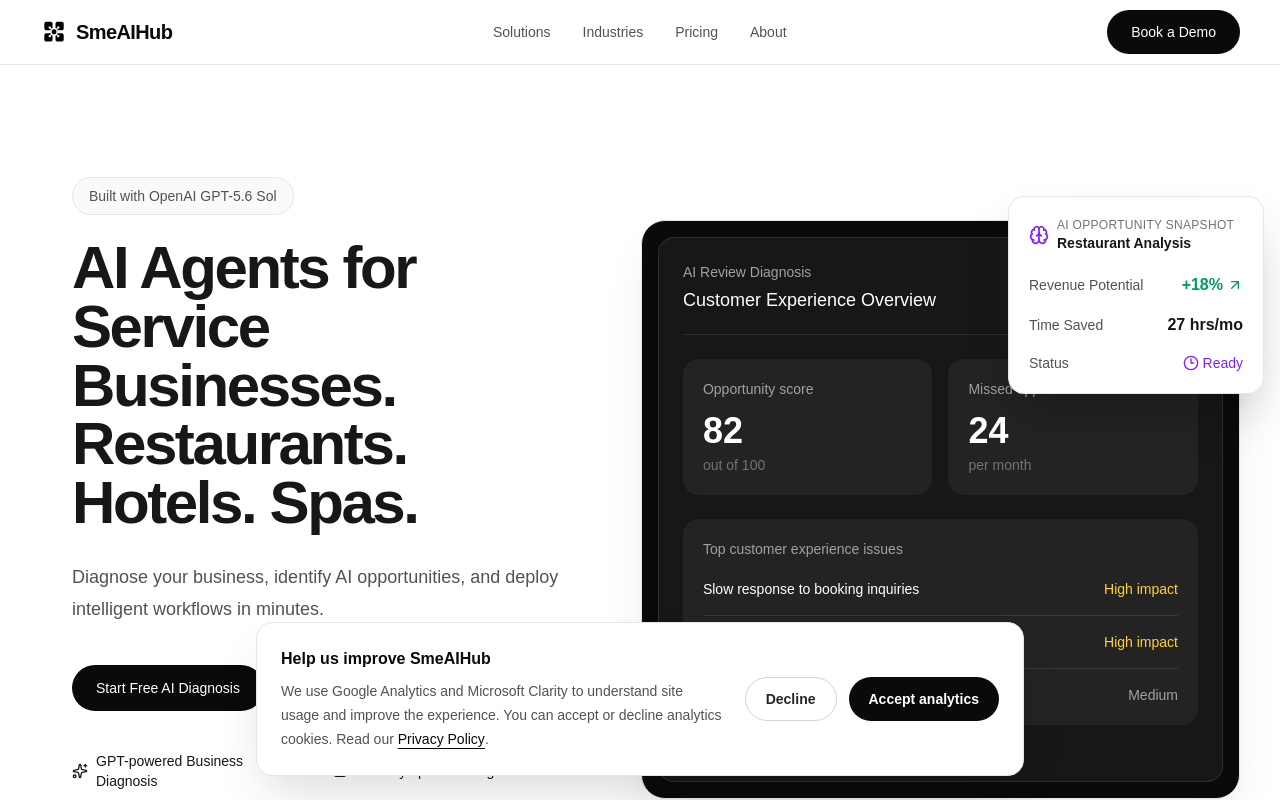
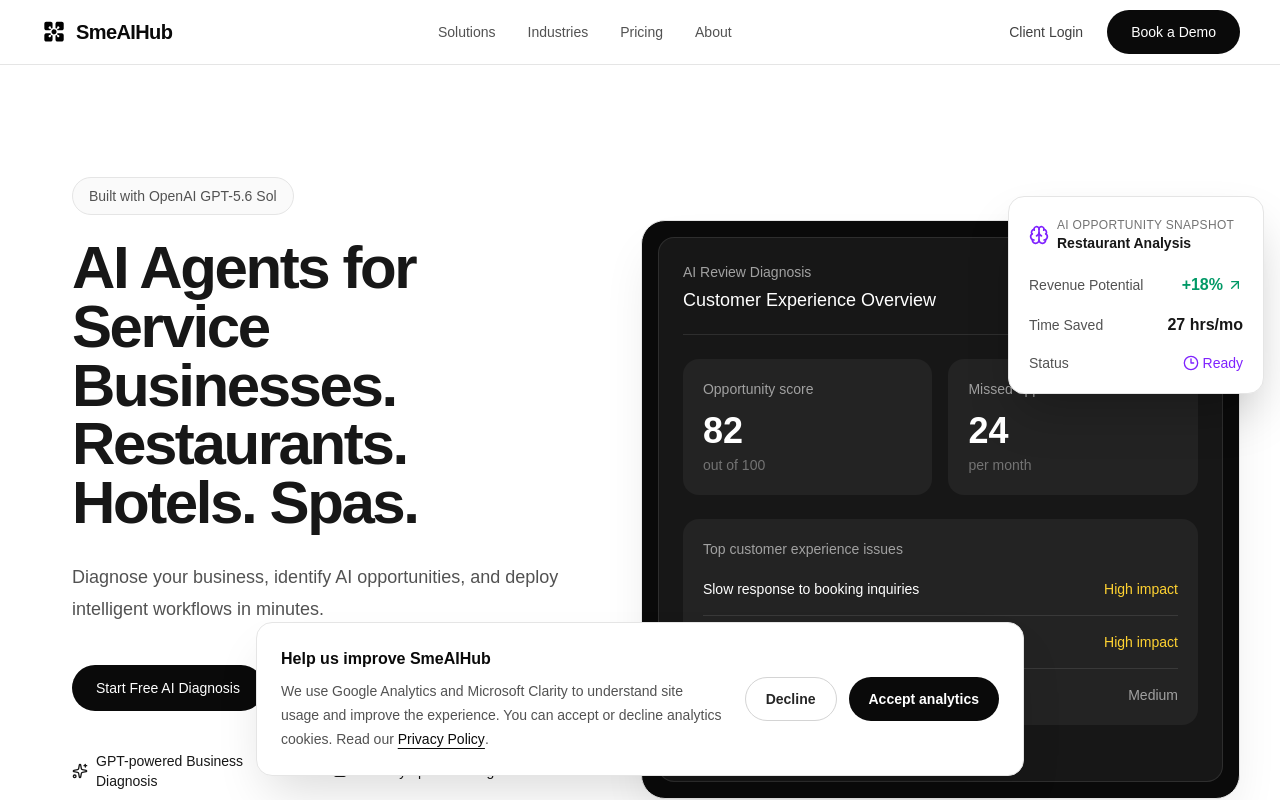
Before and after one commit to uandai27/SmeAIHub, a Next.js app: page / in a window 1280 px wide. Shown: the top 800 px of the page. Built offline with nearby package versions, Linux system fonts and the light colour scheme.

Commit message:
Add Client Login link to website header

```diff
--- a/components/layout/navbar.tsx
+++ b/components/layout/navbar.tsx
@@ -26,7 +26,7 @@ const navigation = [
 export function Navbar() {
   return (
     <header className="sticky top-0 z-50 border-b border-neutral-200 bg-white/90 backdrop-blur">
-      <Container className="flex h-16 items-center justify-between">
+      <Container className="flex min-h-16 flex-wrap items-center justify-between gap-3 py-3 sm:h-16 sm:flex-nowrap sm:py-0">
         <Link
           href="/"
           className="inline-flex items-center gap-2 text-xl tracking-[-0.03em] text-neutral-950 transition-opacity hover:opacity-80"
@@ -48,7 +48,7 @@ export function Navbar() {
           </span>
         </Link>
 
-        <nav className="hidden items-center gap-8 md:flex">
+        <nav className="hidden items-center gap-8 lg:flex" aria-label="Main navigation">
           {navigation.map((item) => (
             <Link
               key={item.label}
@@ -60,7 +60,16 @@ export function Navbar() {
           ))}
         </nav>
 
-        <Button href="/demo">Book a Demo</Button>
+        <div className="flex w-full items-center justify-end gap-3 sm:w-auto">
+          <Link
+            href="/operations/kazuko"
+            prefetch={false}
+            className="inline-flex min-h-11 items-center rounded-full px-3 text-sm font-medium text-neutral-700 transition hover:bg-neutral-100 hover:text-neutral-950 focus-visible:outline-2 focus-visible:outline-offset-2 focus-visible:outline-neutral-950"
+          >
+            Client Login
+          </Link>
+          <Button href="/demo">Book a Demo</Button>
+        </div>
       </Container>
     </header>
   );
```
Also changed, not shown: 1 other file (tests, documents, lock files or other folders).
